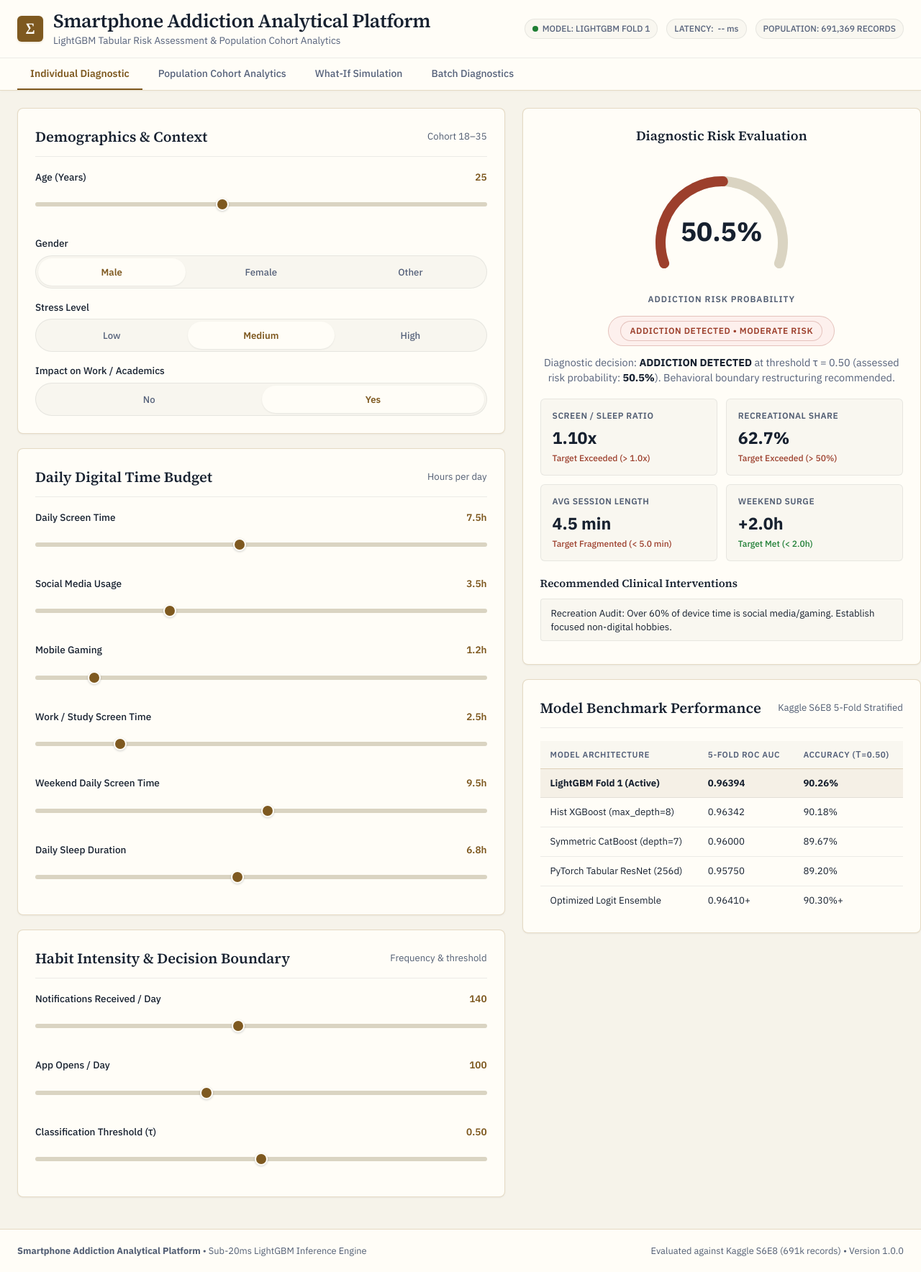
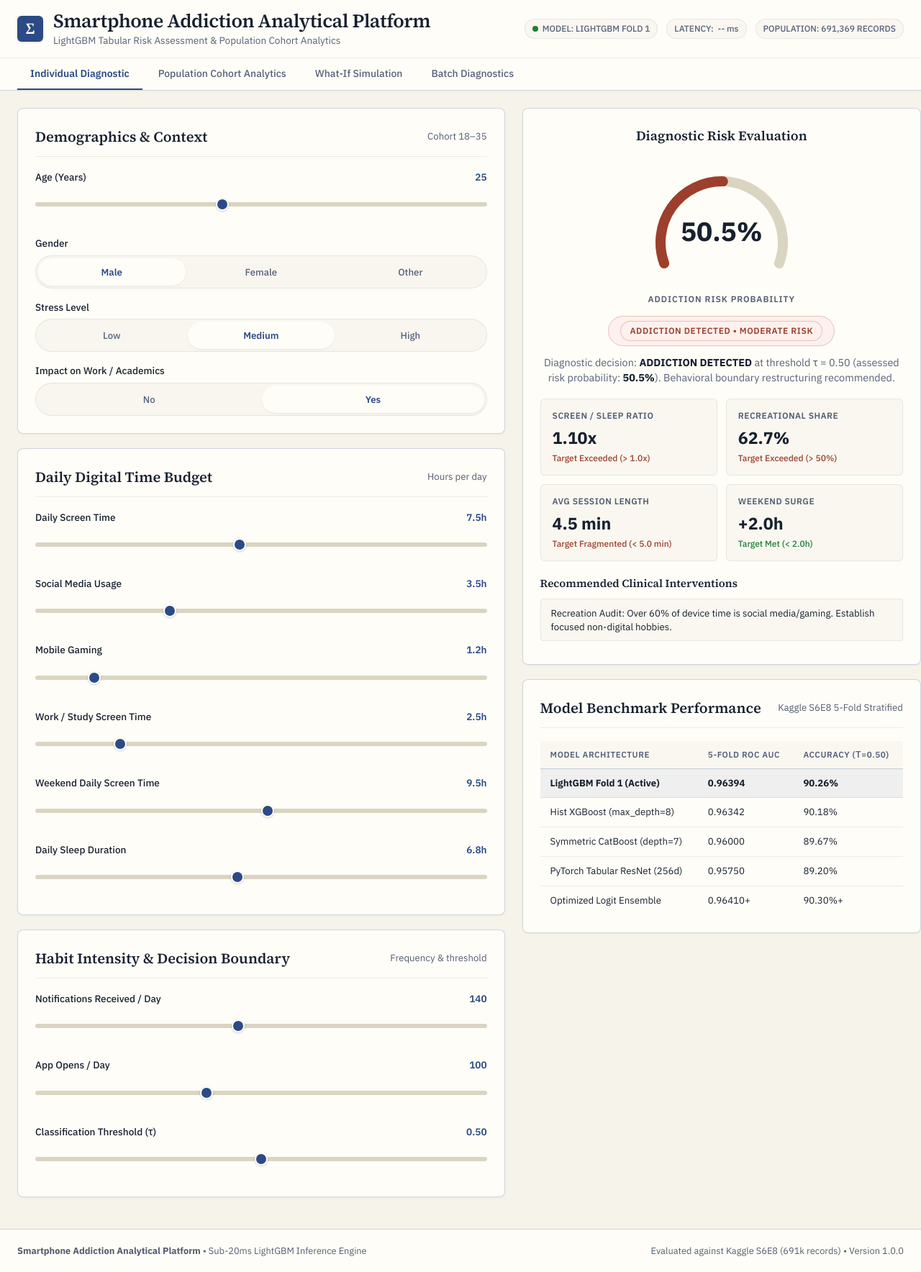
Before and after one commit to jegadeesh17/Smartphone-Addiction-Prediction, a FastAPI app: page / in a window 1280 px wide. Shown: the whole page at 72% size. Run offline with FastAPI, Linux system fonts and the light colour scheme.

Commit message:
feat(m3): switch brand accent to indigo and finalize handover docs
Co-Authored-By: Claude Sonnet 5.5 <noreply@anthropic.com>

```diff
--- a/src/static/css/tokens.css
+++ b/src/static/css/tokens.css
@@ -18,7 +18,7 @@
     /* ----------------------------------------------------------------------
        Borders & Dividers
        ---------------------------------------------------------------------- */
-    --line: rgba(150, 113, 45, 0.25);      /* Warm bronze hairline border */
+    --line: rgba(43, 74, 134, 0.22);       /* Indigo-tinted hairline border */
     --line-soft: rgba(22, 32, 47, 0.08);   /* Subtle slate divider */
     --track: #DAD4C2;                      /* Slider track fill */
     --heatmap-border: rgba(255, 255, 255, 0.2);
@@ -26,10 +26,10 @@
     /* ----------------------------------------------------------------------
        Brand Accents (WCAG 2.2 AA Compliant >= 4.5:1 on light panels & canvas)
        ---------------------------------------------------------------------- */
-    --gold: #7E5920;           /* Primary brand accent / highlight (WCAG AA compliant >= 5.2:1) */
-    --gold-hover: #69440F;     /* Interactive button hover */
-    --gold-subtle: rgba(126, 89, 32, 0.12); /* Subtle tint for active items */
-    --gold-highlight: rgba(126, 89, 32, 0.08); /* Table active row tint */
+    --gold: #2B4A86;           /* Primary brand accent (deep indigo; token name kept for compatibility; >= 8:1 on panels) */
+    --gold-hover: #1F3768;     /* Interactive button hover */
+    --gold-subtle: rgba(43, 74, 134, 0.12); /* Subtle tint for active items */
+    --gold-highlight: rgba(43, 74, 134, 0.08); /* Table active row tint */
     --ink-on-gold: #FFFDF7;    /* Contrast text on gold buttons */
 
     /* ----------------------------------------------------------------------
```
Also changed, not shown: DESIGN.md (+3 -3 lines), docs/PROJECT_STATUS.md (+2 -2 lines), tests/test_api.py (+2 -2 lines), CHANGELOG.md, README.md.
